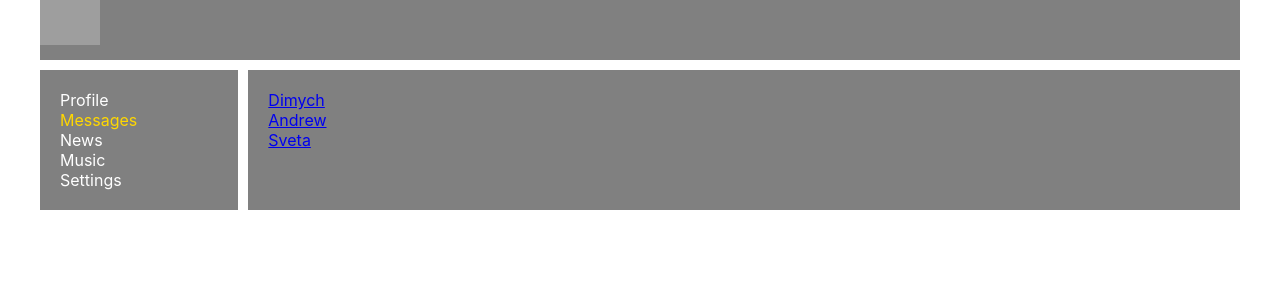
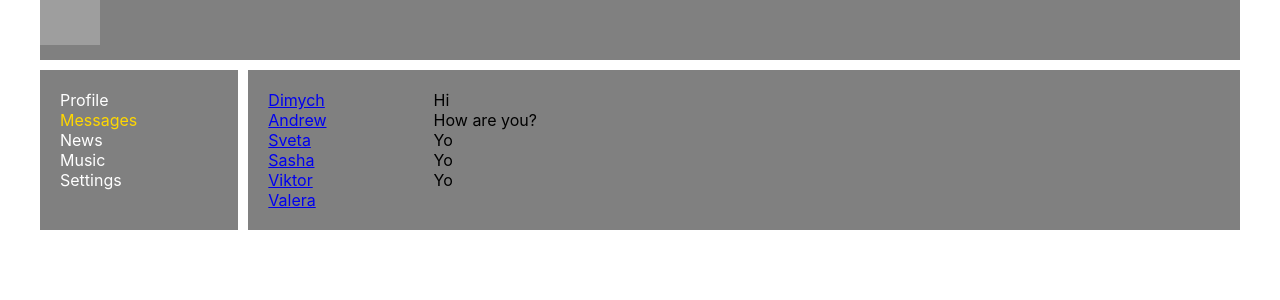
Before and after one commit to OlegPny/react_chat_app, a React (Create React App) app: page /messages in a window 1280 px wide. Shown: the top 300 px of the page. Built offline with nearby package versions, Linux system fonts and the light colour scheme; grey boxes are pictures that could not be loaded.

Commit message:
25: добавил формирование компонент диалогов и сообщений с помощью map массива

```diff
--- a/src/components/dialogs/Dialogs.jsx
+++ b/src/components/dialogs/Dialogs.jsx
@@ -29,12 +29,6 @@
 
     ]
 
-    let dialogsElements =  [
-        <DialogItem name={dialogsData[0].name} id={dialogsData[0].id}/>,
-        <DialogItem name={dialogsData[1].name} id={dialogsData[1].id}/>,
-        <DialogItem name={dialogsData[2].name} id={dialogsData[2].id}/>
-    ]
-
     let messagesData = [
         {id: 1, message: 'Hi'},
         {id: 2, message: 'How are you?'},
@@ -43,24 +37,17 @@
         {id: 5, message: 'Yo'},
     ]
 
+    let dialogsElements = dialogsData.map(dialog => <DialogItem id={dialog.id} name={dialog.name}/>);
+
+    let messagesElements = messagesData.map(message => <Message message={message.message}/>)
+
     return (
         <div className={s.dialogs}>
             <div className={s.dialogsItems}>
-
-                {
-                    dialogsElements
-                }
-
-                {/*<DialogItem name={dialogsData[0].name} id={dialogsData[0].id}/>*/}
-                {/*<DialogItem name={dialogsData[1].name} id={dialogsData[1].id}/>*/}
-                {/*<DialogItem name={dialogsData[2].name} id={dialogsData[2].id}/>*/}
-                {/*<DialogItem name={dialogsData[3].name} id={dialogsData[3].id}/>*/}
-                {/*<DialogItem name={dialogsData[4].name} id={dialogsData[4].id}/>*/}
-                {/*<DialogItem name={dialogsData[5].name} id={dialogsData[5].id}/>*/}
+                {dialogsElements}
             </div>
             <div className={s.messages}>
-                {/*<Message message={messagesData[0].message}/>*/}
-                {/*<Message message={messagesData[1].message}/>*/}
+                {messagesElements}
             </div>
         </div>
     )
```
